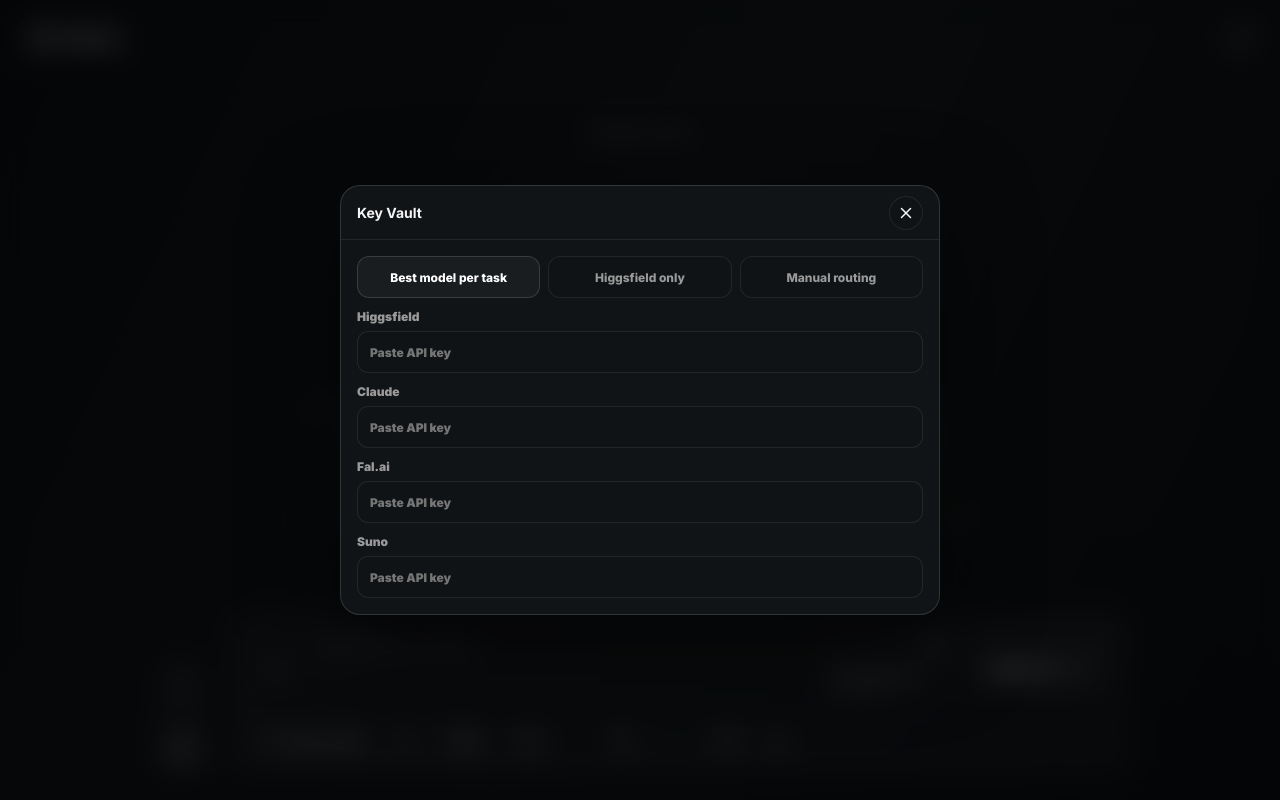
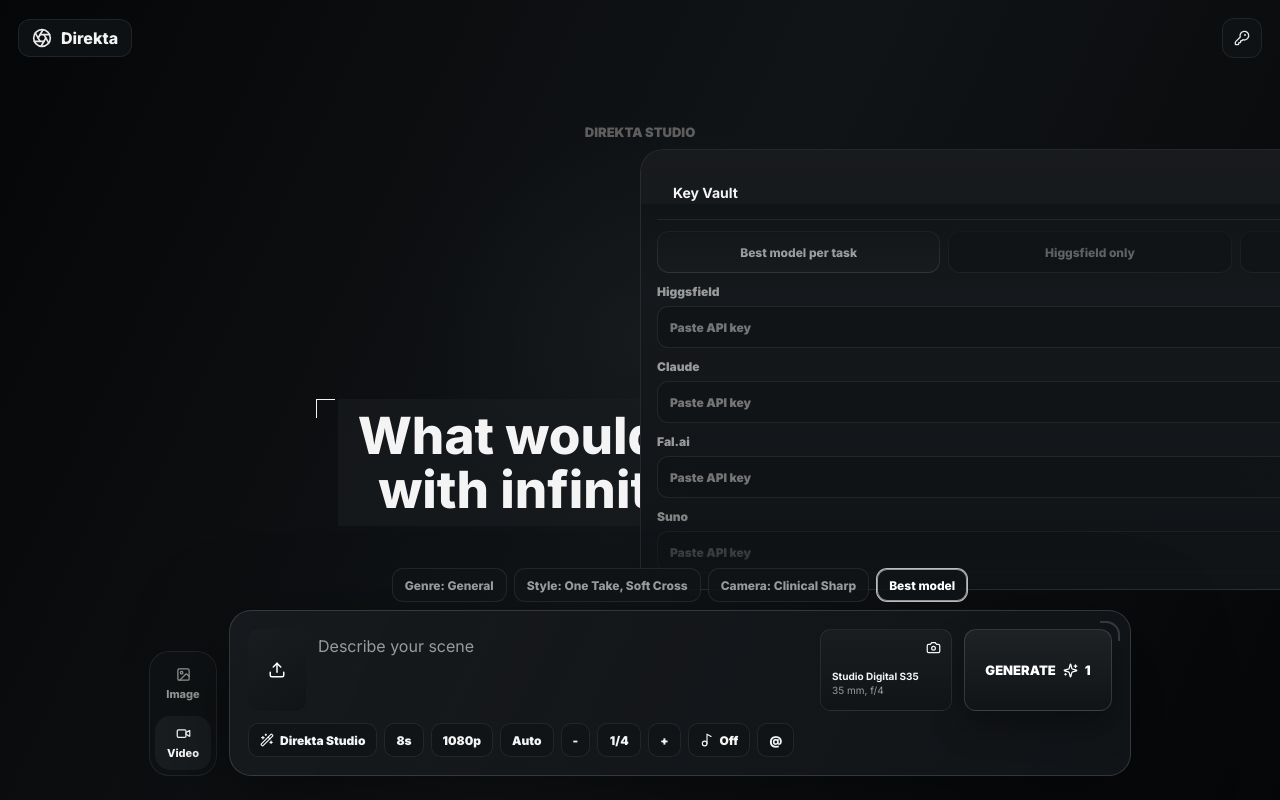
Before and after one commit to Swotboysandy/direkta, a Next.js app: page / in a window 1280 px wide. Both pictures are taken after a click on the button 1242 px from the left and 38 px from the top of the page. Built offline with nearby package versions, Linux system fonts and the light colour scheme.

Commit message:
Add Direkta studio slider panels

```diff
--- a/app/globals.css
+++ b/app/globals.css
@@ -240,6 +240,12 @@
   white-space: nowrap;
 }
 
+.chips button.active {
+  color: white;
+  border-color: rgba(255, 255, 255, 0.72);
+  box-shadow: inset 0 0 0 1px rgba(255, 255, 255, 0.55);
+}
+
 .composer-main {
   display: grid;
   grid-template-columns: 58px minmax(180px, 1fr) 132px 148px;
@@ -338,6 +344,248 @@
 
 .controls strong {
   min-width: 44px;
+}
+
+.panel-scrim {
+  position: fixed;
+  inset: 0;
+  z-index: 11;
+  background: transparent;
+}
+
+.settings-panel {
+  position: fixed;
+  left: 50%;
+  bottom: 210px;
+  z-index: 14;
+  width: min(900px, calc(100vw - 80px));
+  min-height: 386px;
+  overflow: hidden;
+  transform: translateX(-50%);
+  border: 1px solid var(--line);
+  border-radius: 22px;
+  background:
+    linear-gradient(180deg, rgba(26, 29, 32, 0.72), rgba(17, 20, 23, 0.96)),
+    var(--panel);
+  box-shadow: var(--shadow);
+  backdrop-filter: blur(22px);
+}
+
+.settings-panel::before,
+.settings-panel::after {
+  content: "";
+  position: absolute;
+  left: 0;
+  right: 0;
+  height: 86px;
+  z-index: 2;
+  pointer-events: none;
+}
+
+.settings-panel::before {
+  top: 54px;
+  background: linear-gradient(180deg, var(--panel), rgba(17, 20, 23, 0));
+}
+
+.settings-panel::after {
+  bottom: 0;
+  background: linear-gradient(0deg, var(--panel), rgba(17, 20, 23, 0));
+}
+
+.panel-header {
+  position: relative;
+  z-index: 3;
+  height: 54px;
+  display: flex;
+  align-items: center;
+  justify-content: space-between;
+  padding: 0 16px;
+  border-bottom: 1px solid var(--line);
+}
+
+.panel-header h2 {
+  margin: 0;
+  font-size: 14px;
+}
+
+.panel-header span {
+  padding: 8px 12px;
+  border-radius: 999px;
+  background: var(--panel-2);
+  color: var(--muted);
+  font-size: 12px;
+  font-weight: 800;
+}
+
+.style-columns,
+.camera-columns {
+  height: 332px;
+  display: grid;
+  position: relative;
+}
+
+.style-columns {
+  grid-template-columns: repeat(3, 1fr);
+}
+
+.camera-columns {
+  grid-template-columns: repeat(4, 1fr);
+}
+
+.slider-column {
+  position: relative;
+  min-width: 0;
+  display: grid;
+  grid-template-rows: 38px 34px 1fr 34px;
+  justify-items: center;
+  padding: 18px 12px 16px;
+  border-right: 1px solid rgba(255, 255, 255, 0.045);
+}
+
+.slider-column:last-child {
+  border-right: 0;
+}
+
+.slider-column > span {
+  color: var(--muted);
+  text-transform: uppercase;
+  font-size: 10px;
+  font-weight: 900;
+}
+
+.arrow-button {
+  width: 46px;
+  height: 28px;
+  position: relative;
+  z-index: 4;
+  border: 1px solid var(--line-strong);
+  border-radius: 999px;
+  background: linear-gradient(180deg, #2a2d30, #151719);
+  color: var(--text);
+  font-size: 12px;
+  line-height: 1;
+}
+
+.slider-window {
+  width: 100%;
+  display: grid;
+  align-content: center;
+  gap: 18px;
+}
+
+.slider-item {
+  width: min(158px, 86%);
+  height: 96px;
+  margin: 0 auto;
+  position: relative;
+  overflow: hidden;
+  border-radius: 52px;
+  border: 1px solid rgba(255, 255, 255, 0.1);
+  background: linear-gradient(145deg, #24272a, #0f1113);
+  opacity: 0.36;
+  transform: scale(0.9);
+}
+
+.slider-item.active {
+  opacity: 1;
+  transform: scale(1);
+  border-color: rgba(255, 255, 255, 0.38);
+  box-shadow: inset 0 0 0 5px rgba(255, 255, 255, 0.04);
+}
+
+.slider-item .thumb {
+  position: absolute;
+  inset: 0;
+  background:
+    radial-gradient(circle at 38% 28%, #4b4e51, transparent 28%),
+    linear-gradient(115deg, #2b2e31, #0d0f11);
+}
+
+.slider-item strong {
+  position: absolute;
+  left: 10px;
+  right: 10px;
+  bottom: 14px;
+  z-index: 1;
+  overflow: hidden;
+  color: white;
+  font-size: 12px;
+  text-overflow: ellipsis;
+  white-space: nowrap;
+}
+
+.genre-panel {
+  height: 332px;
+  position: relative;
+  overflow: hidden;
+}
+
+.genre-panel::before {
+  content: "";
+  position: absolute;
+  width: 560px;
+  height: 560px;
+  left: -70px;
+  top: -120px;
+  border-radius: 50%;
+  background: radial-gradient(circle, rgba(255, 255, 255, 0.055), rgba(255, 255, 255, 0.015) 62%, transparent 70%);
+}
+
+.genre-orb {
+  position: absolute;
+  left: 130px;
+  top: 58px;
+  width: 240px;
+  height: 240px;
+  border-radius: 50%;
+  background:
+    radial-gradient(circle at 30% 34%, #383b3e, transparent 24%),
+    radial-gradient(circle at 75% 70%, #2a2d30, transparent 25%),
+    linear-gradient(145deg, #1d2023, #0d0f11);
+  box-shadow: inset 0 -12px 24px rgba(0, 0, 0, 0.24), 0 0 0 1px rgba(255, 255, 255, 0.08);
+}
+
+.genre-list {
+  position: absolute;
+  right: 92px;
+  top: 34px;
+  width: 246px;
+  display: grid;
+  gap: 12px;
+}
+
+.genre-list button {
+  height: 48px;
+  display: flex;
+  align-items: center;
+  gap: 14px;
+  border-radius: 999px;
+  background: transparent;
+  color: var(--dim);
+  font-size: 18px;
+  font-weight: 780;
+}
+
+.genre-list button.active {
+  color: white;
+}
+
+.mini-thumb {
+  width: 56px;
+  height: 38px;
+  border-radius: 999px;
+  background:
+    radial-gradient(circle at 30% 34%, #4b4e51, transparent 24%),
+    linear-gradient(145deg, #2a2d30, #0d0f11);
+  box-shadow: inset 0 0 0 1px rgba(255, 255, 255, 0.08);
+}
+
+.genre-list em {
+  position: absolute;
+  width: 1px;
+  height: 1px;
+  overflow: hidden;
+  clip: rect(0, 0, 0, 0);
 }
 
 .modal-backdrop {
--- a/app/page.tsx
+++ b/app/page.tsx
@@ -11,23 +11,33 @@
   Sparkles,
   Upload,
   Video,
-  Wand2,
-  X
+  Wand2
 } from "lucide-react";
 import { useMemo, useState } from "react";
 import clsx from "clsx";
 
-type Modal = "keys" | "style" | "camera" | null;
+type Modal = "keys" | "genre" | "style" | "camera" | null;
 type ProviderMode = "hybrid" | "higgsfield" | "custom";
 
-const stylePresets = ["One Take", "Soft Cross", "Clean Noir", "Neutral Film"];
-const cameraPresets = ["Auto", "Clinical Sharp", "35 mm", "Studio Digital S35"];
+const genres = ["Drama", "Epic", "General", "Action", "Horror", "Comedy"];
+const styleColumns = [
+  { title: "Color Palette", values: ["Hyper Neon", "Teal Orange Epic", "Neutral Film"] },
+  { title: "Lighting", values: ["Auto", "Soft Cross", "Window Fall"] },
+  { title: "Camera Moveset", values: ["Silent Machine", "One Take", "Epic Scale"] }
+];
+const cameraColumns = [
+  { title: "Camera", values: ["Auto", "Raw 16mm", "Studio Digital"] },
+  { title: "Lens", values: ["Auto", "Clinical Sharp", "Anamorphic"] },
+  { title: "Focal Length", values: ["mm", "75", "50", "35"] },
+  { title: "Aperture", values: ["Auto", "f/11", "f/1.4", "f/4"] }
+];
 const providers = ["Best model per task", "Higgsfield only", "Manual routing"];
 
 export default function Home() {
   const [modal, setModal] = useState<Modal>(null);
   const [mode, setMode] = useState<"image" | "video">("video");
   const [providerMode, setProviderMode] = useState<ProviderMode>("hybrid");
+  const [genre, setGenre] = useState("General");
   const [style, setStyle] = useState("One Take, Soft Cross");
   const [camera, setCamera] = useState("Clinical Sharp");
   const [duration, setDuration] = useState("8s");
@@ -61,9 +71,36 @@
       </header>
 
       <section className="hero-copy" aria-label="Cinema prompt">
-        <span>Cinema Studio</span>
+        <span>Direkta Studio</span>
         <h1>What would you shoot<br />with infinite budget?</h1>
       </section>
+
+      <AnimatePresence>
+        {modal && (
+          <>
+            <motion.button
+              className="panel-scrim"
+              aria-label="Close settings"
+              onClick={() => setModal(null)}
+              initial={{ opacity: 0 }}
+              animate={{ opacity: 1 }}
+              exit={{ opacity: 0 }}
+            />
+            <motion.section
+              className={clsx("settings-panel", modal)}
+              initial={{ opacity: 0, y: 24, clipPath: "inset(20% 4% 0% 4% round 22px)" }}
+              animate={{ opacity: 1, y: 0, clipPath: "inset(0% 0% 0% 0% round 22px)" }}
+              exit={{ opacity: 0, y: 18, clipPath: "inset(15% 4% 0% 4% round 22px)" }}
+              transition={{ type: "spring", stiffness: 280, damping: 28 }}
+            >
+              {modal === "keys" && <KeyVault providerMode={providerMode} setProviderMode={setProviderMode} />}
+              {modal === "genre" && <GenrePanel genre={genre} setGenre={setGenre} />}
+              {modal === "style" && <StylePanel style={style} setStyle={setStyle} />}
+              {modal === "camera" && <CameraPanel camera={camera} setCamera={setCamera} />}
+            </motion.section>
+          </>
+        )}
+      </AnimatePresence>
 
       <section className="studio-dock">
         <div className="mode-switch">
@@ -78,11 +115,22 @@
         </div>
 
         <div className="composer">
+          {mode === "video" && (
             <div className="chips">
-            <button onClick={() => setModal("style")}>Style: {style}</button>
-            <button onClick={() => setModal("camera")}>Camera: {camera}</button>
-            <button onClick={() => setModal("keys")}>{providerLabel}</button>
+              <button className={clsx(modal === "genre" && "active")} onClick={() => setModal("genre")}>
+                Genre: {genre}
+              </button>
+              <button className={clsx(modal === "style" && "active")} onClick={() => setModal("style")}>
+                Style: {style}
+              </button>
+              <button className={clsx(modal === "camera" && "active")} onClick={() => setModal("camera")}>
+                Camera: {camera}
+              </button>
+              <button className={clsx(modal === "keys" && "active")} onClick={() => setModal("keys")}>
+                {providerLabel}
+              </button>
             </div>
+          )}
 
           <div className="composer-main">
             <button className="upload" aria-label="Upload reference">
@@ -106,9 +154,11 @@
           </div>
 
           <div className="controls">
-            <button>
+            {mode === "video" ? (
+              <>
+                <button onClick={() => setGenre(nextValue(genres, genre, setGenre))}>
                   <Wand2 size={14} />
-              Cinema Studio
+                  Direkta Studio
                 </button>
                 <button onClick={() => setDuration(duration === "8s" ? "12s" : "8s")}>{duration}</button>
                 <button onClick={() => setQuality(quality === "1080p" ? "2K" : "1080p")}>{quality}</button>
@@ -121,19 +171,24 @@
                   Off
                 </button>
                 <button>@</button>
+              </>
+            ) : (
+              <>
+                <button>
+                  <Camera size={14} />
+                  Cinematic Cameras
+                </button>
+                <button onClick={() => setBatch(Math.max(1, batch - 1))}>-</button>
+                <strong>{batch}/4</strong>
+                <button onClick={() => setBatch(Math.min(4, batch + 1))}>+</button>
+                <button>16:9</button>
+                <button onClick={() => setQuality(quality === "1080p" ? "2K" : "1080p")}>2K</button>
+                <button>1x1</button>
+              </>
+            )}
           </div>
         </div>
       </section>
-
-      <AnimatePresence>
-        {modal && (
-          <ModalShell title={modalTitle(modal)} onClose={() => setModal(null)}>
-            {modal === "keys" && <KeyVault providerMode={providerMode} setProviderMode={setProviderMode} />}
-            {modal === "style" && <PresetPicker values={stylePresets} value={style} onChange={setStyle} />}
-            {modal === "camera" && <PresetPicker values={cameraPresets} value={camera} onChange={setCamera} />}
-          </ModalShell>
-        )}
-      </AnimatePresence>
 
       <AnimatePresence>
         {toast && (
@@ -147,39 +202,97 @@
   );
 }
 
-function ModalShell({ title, children, onClose }: { title: string; children: React.ReactNode; onClose: () => void }) {
+function StylePanel({ style, setStyle }: { style: string; setStyle: (value: string) => void }) {
   return (
-    <motion.div className="modal-backdrop" initial={{ opacity: 0 }} animate={{ opacity: 1 }} exit={{ opacity: 0 }}>
-      <motion.div className="modal-panel" initial={{ scale: 0.96, y: 16 }} animate={{ scale: 1, y: 0 }} exit={{ scale: 0.96, y: 12 }}>
-        <header>
-          <h2>{title}</h2>
-          <button onClick={onClose} aria-label="Close">
-            <X size={18} />
-          </button>
-        </header>
-        {children}
-      </motion.div>
-    </motion.div>
+    <>
+      <PanelHeader title="Style Settings" />
+      <div className="style-columns">
+        {styleColumns.map((column) => (
+          <SliderColumn key={column.title} title={column.title} values={column.values} selected={style} onSelect={setStyle} />
+        ))}
+      </div>
+    </>
   );
 }
 
-function PresetPicker({
+function GenrePanel({ genre, setGenre }: { genre: string; setGenre: (value: string) => void }) {
+  return (
+    <>
+      <PanelHeader title="Genre" subtle="" />
+      <div className="genre-panel">
+        <motion.div className="genre-orb" animate={{ rotate: 360 }} transition={{ duration: 22, repeat: Infinity, ease: "linear" }} />
+        <div className="genre-list">
+          {genres.map((item, index) => (
+            <button key={item} className={clsx(item === genre && "active")} onClick={() => setGenre(item)}>
+              <span className="mini-thumb" />
+              <strong>{item}</strong>
+              {index === 2 && <em>selected</em>}
+            </button>
+          ))}
+        </div>
+      </div>
+    </>
+  );
+}
+
+function CameraPanel({ camera, setCamera }: { camera: string; setCamera: (value: string) => void }) {
+  return (
+    <>
+      <PanelHeader title="Camera Settings" />
+      <div className="camera-columns">
+        {cameraColumns.map((column) => (
+          <SliderColumn key={column.title} title={column.title} values={column.values} selected={camera} onSelect={setCamera} />
+        ))}
+      </div>
+    </>
+  );
+}
+
+function PanelHeader({ title, subtle = "Manual Style · Off" }: { title: string; subtle?: string }) {
+  return (
+    <header className="panel-header">
+      <h2>{title}</h2>
+      {subtle && <span>{subtle}</span>}
+    </header>
+  );
+}
+
+function SliderColumn({
+  title,
   values,
-  value,
-  onChange
+  selected,
+  onSelect
 }: {
+  title: string;
   values: string[];
-  value: string;
-  onChange: (value: string) => void;
+  selected: string;
+  onSelect: (value: string) => void;
 }) {
   return (
-    <div className="preset-grid">
-      {values.map((item) => (
-        <button key={item} className={clsx(item === value && "active")} onClick={() => onChange(item)}>
-          {item === value && <Check size={15} />}
-          {item}
+    <div className="slider-column">
+      <span>{title}</span>
+      <button className="arrow-button" aria-label={`Previous ${title}`}>
+        ^
       </button>
-      ))}
+      <div className="slider-window">
+        {values.map((item, index) => {
+          const active = selected.includes(item) || item === selected || index === 1;
+          return (
+            <motion.button
+              key={item}
+              className={clsx("slider-item", active && "active")}
+              onClick={() => onSelect(item)}
+              whileHover={{ scale: active ? 1.02 : 0.96 }}
+            >
+              <span className="thumb" />
+              <strong>{item}</strong>
+            </motion.button>
+          );
+        })}
+      </div>
+      <button className="arrow-button" aria-label={`Next ${title}`}>
+        v
+      </button>
     </div>
   );
 }
@@ -193,6 +306,7 @@
 }) {
   return (
     <div className="key-vault">
+      <PanelHeader title="Key Vault" />
       <div className="provider-tabs">
         {providers.map((label, index) => {
           const id = (index === 1 ? "higgsfield" : index === 2 ? "custom" : "hybrid") as ProviderMode;
@@ -213,10 +327,8 @@
   );
 }
 
-function modalTitle(modal: Exclude<Modal, null>) {
-  return {
-    keys: "Key Vault",
-    style: "Style",
-    camera: "Camera"
-  }[modal];
+function nextValue(values: string[], current: string, setValue: (value: string) => void) {
+  const next = values[(values.indexOf(current) + 1) % values.length];
+  setValue(next);
+  return next;
 }
```
Lines whose indentation alone changed are shown as unchanged.
